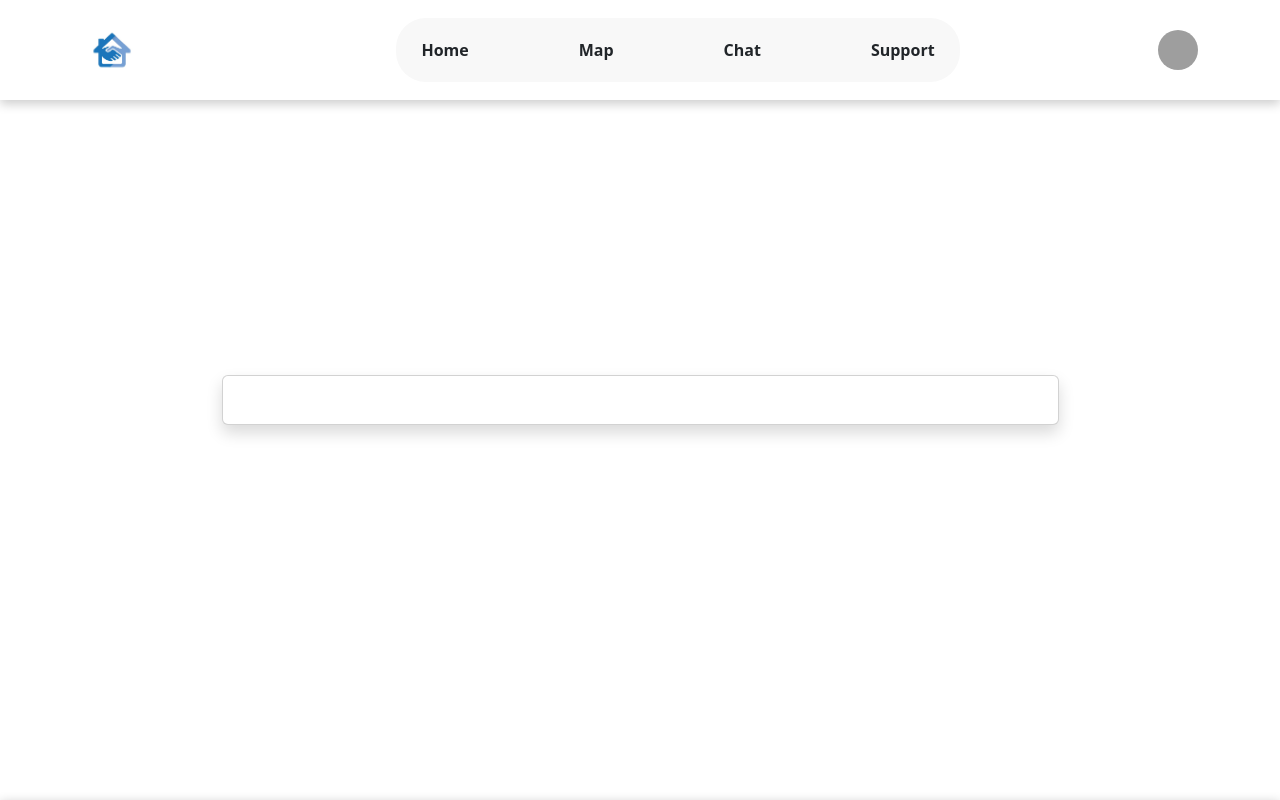
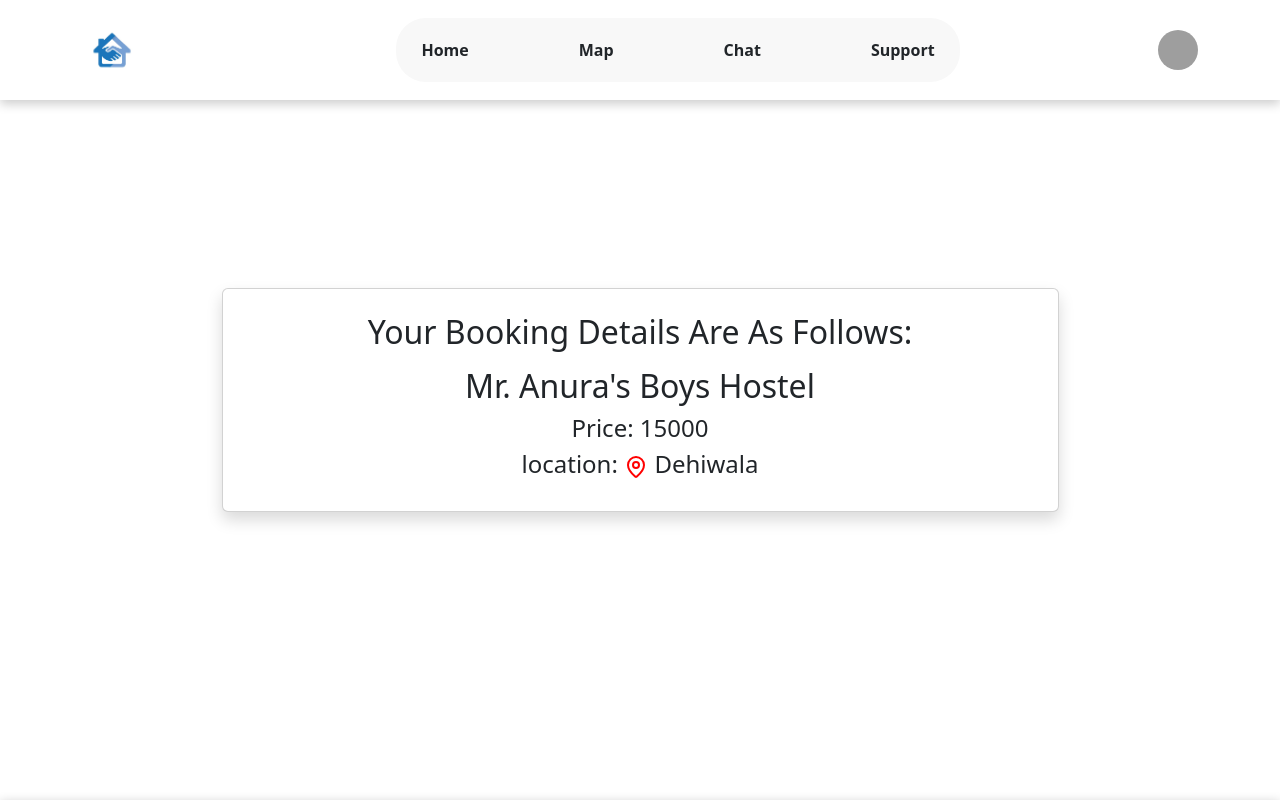
Before and after one commit to minindugimshan/BoardMate, a React (Vite) app in the folder Front-End/: page /property/1/payments in a window 1280 px wide. Shown: the top 800 px of the page. Built offline with nearby package versions, Linux system fonts and the light colour scheme; grey boxes are pictures that could not be loaded.

Commit message:
Added the details to the pop up box

```diff
--- a/Front-End/src/components/Payments/Payments.jsx
+++ b/Front-End/src/components/Payments/Payments.jsx
@@ -1,6 +1,7 @@
 import React, { useState } from 'react'
 import { useParams } from 'react-router-dom'
 import { propertyData } from '../../data/propertyData'
+import { MapPin } from 'lucide-react';
 
 function Payments() {
 
@@ -23,7 +24,12 @@ function Payments() {
   return (
     <div className='container d-flex justify-content-center align-items-center min-vh-100'>
         <div className='card shadow p-4 text-center w-75' id='payments-container'>
-
+            <h2 className='mb-3'>Your Booking Details Are As Follows: </h2>
+            <h2 className='prop-name'> {property.name} </h2>
+            <h4>Price: {property.price} </h4>
+            <h4>
+                location: <MapPin size={24} color='red' /> {property.location}
+            </h4>
 
         </div>
 
```
